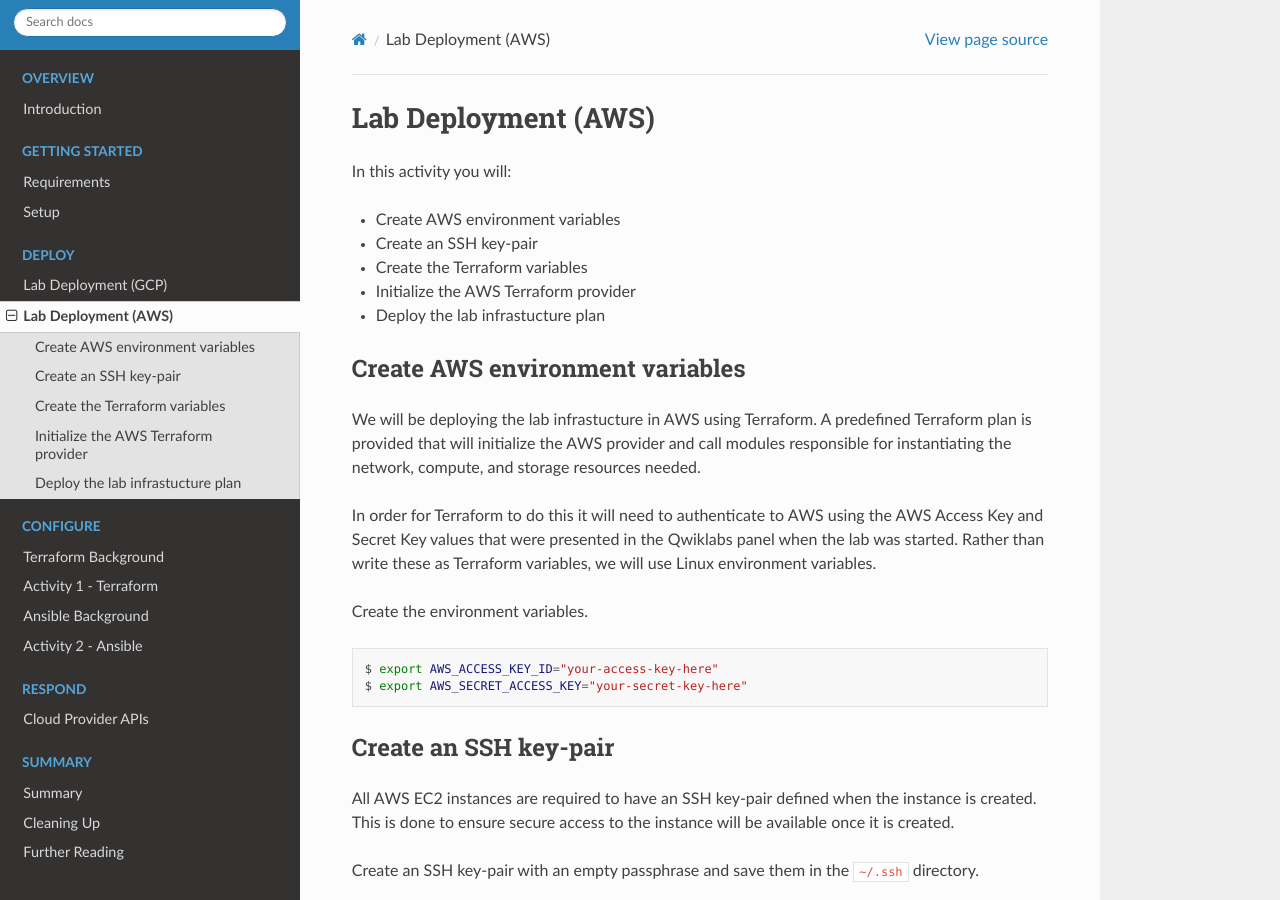
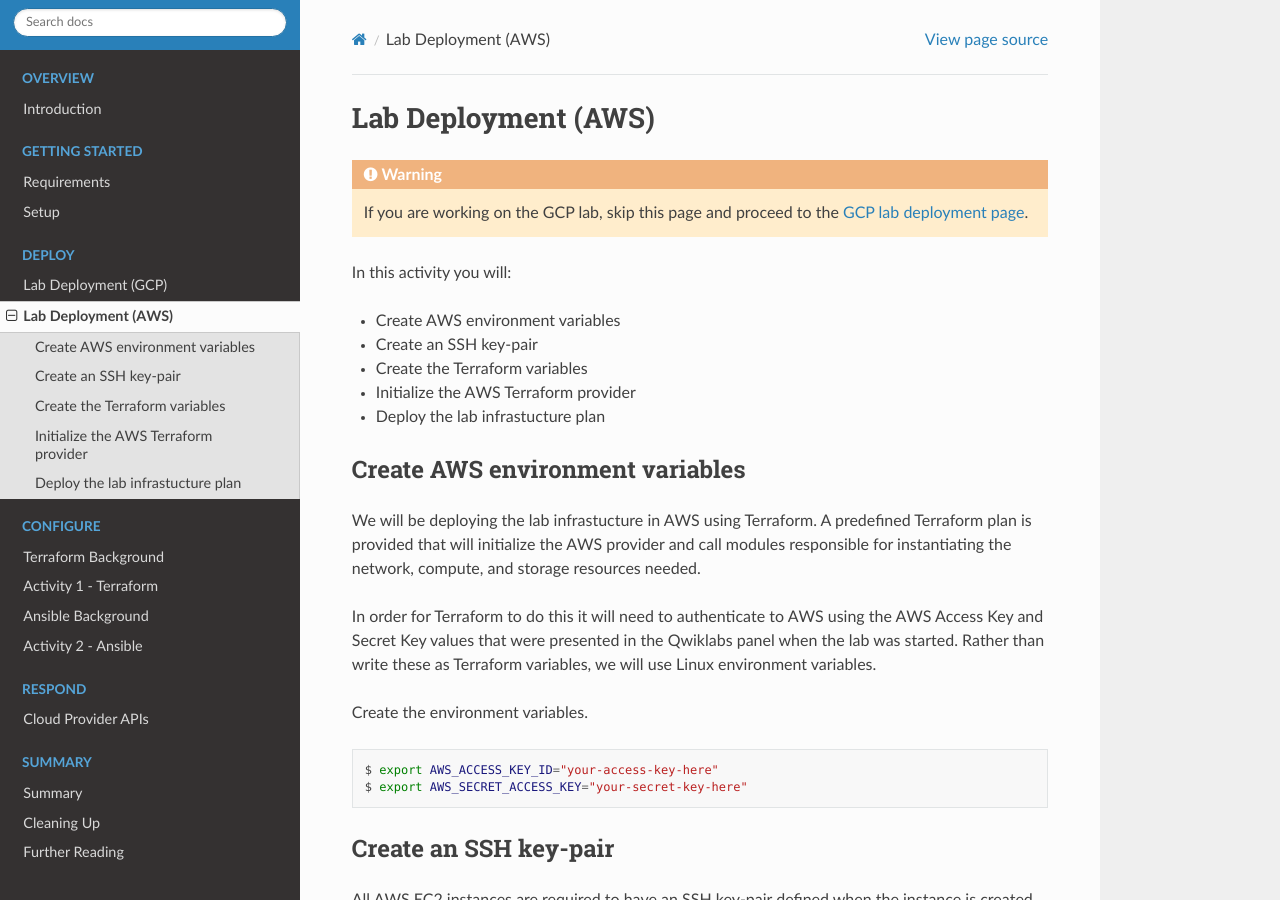
Before and after one commit to PaloAltoNetworks/multicloud-automation-lab, a Sphinx documentation site: the page built from docs/02-deploy/deploy-aws.rst, in a window 1280 px wide and 900 px high. Built offline with Sphinx 7.4.7 and the Read the Docs theme 2.0.0, drawn with Linux system fonts in a browser that asks for light colours.

Commit message:
Added warnings to deployment pages

```diff
--- a/docs/02-deploy/deploy-aws.rst
+++ b/docs/02-deploy/deploy-aws.rst
@@ -1,6 +1,8 @@
 ====================
 Lab Deployment (AWS)
 ====================
+
+.. warning:: If you are working on the GCP lab, skip this page and proceed to the `GCP lab deployment page <deploy-gcp>`_.
 
 In this activity you will:
 
--- a/docs/02-deploy/deploy-gcp.rst
+++ b/docs/02-deploy/deploy-gcp.rst
@@ -2,7 +2,7 @@
 Lab Deployment (GCP)
 ====================
 
-.. warning:: If you are working in the AWS lab, skip this page and proceed to the lab deployment for AWS.
+.. warning:: If you are working on the AWS lab, skip this page and proceed to the `AWS lab deployment page <deploy-gcp>`_.
 
 In this activity you will:
 
```
